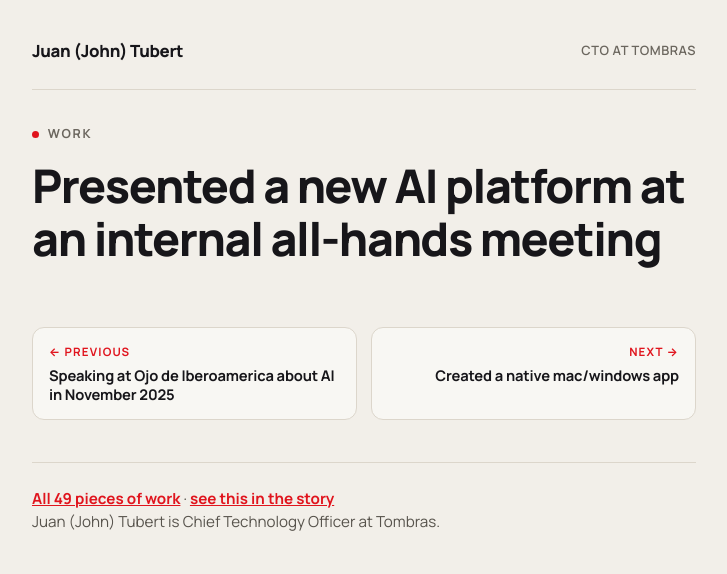
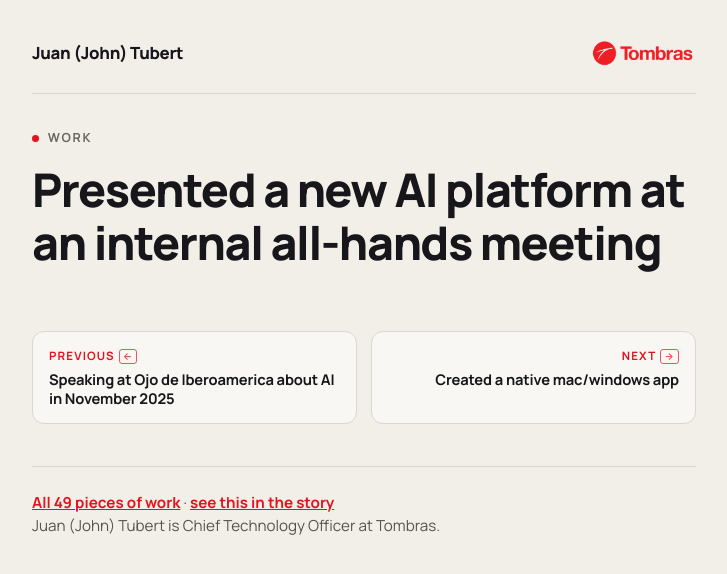
Before and after one commit to jtubert/jtubert.github.io, a Jekyll site: the page built from work/tombrasai.html, in a window 1280 px wide. Shown: the top 574 px of the page, without its empty margins (276-1003 px from the left). Built offline with Jekyll 4.4.1, drawn with Linux system fonts in a browser that asks for light colours.

Commit message:
Cover fills the screen; Tombras logo, arrow keys, autoplay on work pages
The new reel keeps its type inside a 400px band at each end, so the cover
switches from contain to cover and finally fills the frame - measured at
430x900 it paints the full box with 96.6% of the source visible. Simulated
the crop at the viewport a phone actually gets with browser chrome up before
committing to it: the headline, the speaking list and the closing card all
survive; only photo bleed is lost. Re-encoded 12.2MB to 1.5MB, again
converting the master's full range to limited.

Work pages: the Tombras logo replaces the "CTO at Tombras" text in the
masthead, built from the high-res file that was sitting unused in assets.
Left/right arrow keys move between entries, ignored while typing or with a
modifier held so browser shortcuts still win, and the pager shows the key so
it is discoverable. Videos autoplay muted and loop, with controls kept so
they can be unmuted - verified one actually plays rather than just carrying
the attribute. Internal links are now root-relative, so local previews stay
local instead of jumping to production.

Local serve works again: everything bundler downloads from rubygems arrives
quarantined, and jekyll serve shells out to fsevent_watch to watch files,
which Gatekeeper then blocks. npm run local now clears the flag on
vendor/bundle first, so a future bundle install cannot reintroduce it.

```diff
--- a/_includes/css/entry.css
+++ b/_includes/css/entry.css
@@ -35,12 +35,26 @@
 	color:var(--ink);
 	font-size:1.05rem;
 }
-.masthead .role{
-	font-size:.8rem;
-	font-weight:600;
-	letter-spacing:.04em;
-	text-transform:uppercase;
-	color:var(--ink-3);
+.masthead .brandmark{
+	flex:0 0 auto;
+	line-height:0;
+	display:block;
+}
+.masthead .brandmark img{
+	width:106px;
+	height:auto;
+	display:block;
+}
+/* the pager doubles as the hint that the arrow keys work */
+.pager-key{
+	display:inline-block;
+	margin-left:.4em;
+	padding:0 .32em;
+	border:1px solid currentColor;
+	border-radius:3px;
+	font-size:.85em;
+	line-height:1.35;
+	opacity:.7;
 }
 .eyebrow{display:flex;align-items:center;gap:.55rem;margin-bottom:1rem}
 .eyebrow-dot{width:7px;height:7px;border-radius:50%;background:var(--accent);flex:0 0 auto}
--- a/_layouts/entry.html
+++ b/_layouts/entry.html
@@ -53,8 +53,10 @@
 <div class="wrap">
 
   <header class="masthead">
-    <a href="{{ site.url }}/">Juan (John) Tubert</a>
-    <span class="role">CTO at Tombras</span>
+    <a href="/">Juan (John) Tubert</a>
+    <a class="brandmark" href="https://www.tombras.com/" rel="noopener" aria-label="Tombras">
+      <img src="/assets/tombras-logo.png" alt="Tombras" width="330" height="91">
+    </a>
   </header>
 
   <main>
@@ -73,13 +75,13 @@
     {% if page.asset != "" %}
     {% if page.media_type == "video" %}
     <div class="media">
-      <video controls preload="none" playsinline{% if page.poster != "" %} poster="{{ site.url }}/{{ page.poster }}"{% endif %}>
-        <source src="{{ site.url }}/{{ page.asset }}" type="video/mp4">
+      <video autoplay muted loop playsinline controls preload="metadata"{% if page.poster != "" %} poster="/{{ page.poster }}"{% endif %}>
+        <source src="/{{ page.asset }}" type="video/mp4">
       </video>
     </div>
     {% else %}
     <div class="media">
-      <img src="{{ site.url }}/{{ page.asset }}" alt="{{ page.title | escape }}" loading="lazy">
+      <img src="/{{ page.asset }}" alt="{{ page.title | escape }}" loading="lazy">
     </div>
     {% endif %}
     {% endif %}
@@ -93,27 +95,42 @@
 
     <nav class="pager" aria-label="More work">
       {% if page.prev_id != "" %}
-      <a class="pager-link prev" href="{{ site.url }}/work/{{ page.prev_id }}/">
-        <span class="pager-dir">&larr; Previous</span>
+      <a class="pager-link prev" href="/work/{{ page.prev_id }}/">
+        <span class="pager-dir">Previous<span class="pager-key">&larr;</span></span>
         <span class="pager-title">{{ page.prev_title }}</span>
       </a>
       {% endif %}
       {% if page.next_id != "" %}
-      <a class="pager-link next" href="{{ site.url }}/work/{{ page.next_id }}/">
-        <span class="pager-dir">Next &rarr;</span>
+      <a class="pager-link next" href="/work/{{ page.next_id }}/">
+        <span class="pager-dir">Next<span class="pager-key">&rarr;</span></span>
         <span class="pager-title">{{ page.next_title }}</span>
       </a>
       {% endif %}
     </nav>
 
     <p class="backlink">
-      <a href="{{ site.url }}/work/">All {{ page.total }} pieces of work</a>
-      &middot; <a href="{{ site.url }}/#page={{ page.entry_id }}">see this in the story</a>
+      <a href="/work/">All {{ page.total }} pieces of work</a>
+      &middot; <a href="/#page={{ page.entry_id }}">see this in the story</a>
       <br>
       Juan (John) Tubert is Chief Technology Officer at Tombras.
     </p>
   </main>
 
 </div>
+<script>
+// Left/right arrows walk the collection. Ignored while typing or with a
+// modifier held, so browser shortcuts (back/forward, tab switching) still win.
+(function () {
+  var prev = {% if page.prev_id != "" %}"/work/{{ page.prev_id }}/"{% else %}null{% endif %};
+  var next = {% if page.next_id != "" %}"/work/{{ page.next_id }}/"{% else %}null{% endif %};
+  document.addEventListener('keydown', function (e) {
+    if (e.metaKey || e.ctrlKey || e.altKey || e.shiftKey) return;
+    var el = e.target;
+    if (el && (el.isContentEditable || /^(INPUT|TEXTAREA|SELECT)$/.test(el.tagName))) return;
+    if (e.key === 'ArrowLeft' && prev) { location.href = prev; }
+    else if (e.key === 'ArrowRight' && next) { location.href = next; }
+  });
+})();
+</script>
 </body>
 </html>
--- a/package.json
+++ b/package.json
@@ -4,13 +4,14 @@
   "description": "",
   "type": "module",
   "scripts": {
-    "local": "PATH=\"$HOME/.gem/ruby/2.6.0/bin:$PATH\" BUNDLE_GEMFILE=Gemfile.local bundle exec jekyll serve --trace",
+    "local": "npm run unquarantine && PATH=\"$HOME/.gem/ruby/2.6.0/bin:$PATH\" BUNDLE_GEMFILE=Gemfile.local bundle exec jekyll serve --trace",
     "deploy": "git add . && git commit -m \"deploying Jekyll site! on $(date '+%Y-%m-%d %H:%M:%S')\" && git push",
     "download": "sh script.sh",
     "generate_thumbs": "sh ffmpeg-video-to-thumb.sh",
     "download_and_deploy": "npm run download && npm run generate_thumbs && npm run generate_pages && npm run deploy",
     "build": "PATH=\"$HOME/.gem/ruby/2.6.0/bin:$PATH\" BUNDLE_GEMFILE=Gemfile.local bundle exec jekyll build",
-    "generate_pages": "python3 tools/generate-entry-pages.py"
+    "generate_pages": "python3 tools/generate-entry-pages.py",
+    "unquarantine": "xattr -dr com.apple.quarantine vendor/bundle 2>/dev/null || true"
   },
   "files": [
     "build"
```
Also changed, not shown: _includes/css/head.css (+9 -10 lines), work/index.html (+7 -5 lines), assets/homepage-cover.jpg, assets/tombras-logo.png (added), 1 other file.
